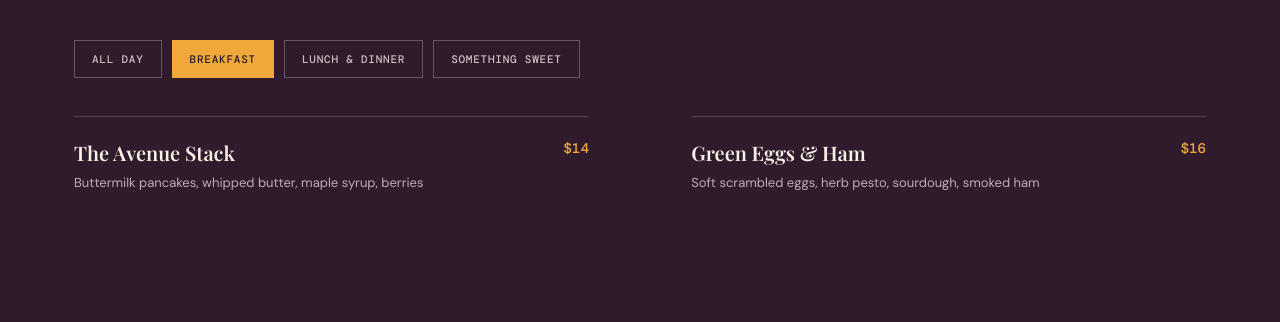
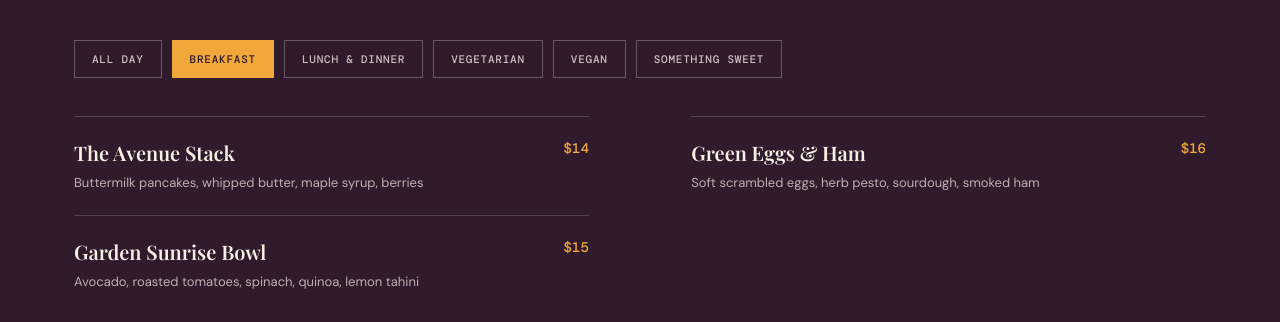
Before and after one commit to Ananya-Adivi/Avenue-Diner, a plain HTML site: page index.html in a window 1280 px wide. Both pictures are taken after a click on the tab "BREAKFAST". Shown: the part 1801-2123 px from the top of the page. Drawn offline with nearby package versions, Linux system fonts and the light colour scheme; grey boxes are pictures that could not be loaded.

Commit message:
Add vegetarian and vegan menu options

```diff
--- a/index.html
+++ b/index.html
@@ -211,17 +211,28 @@
             <button class="tab active" data-category="all" role="tab" aria-selected="true">All day</button>
             <button class="tab" data-category="breakfast" role="tab" aria-selected="false">Breakfast</button>
             <button class="tab" data-category="lunch" role="tab" aria-selected="false">Lunch &amp; dinner</button>
+            <button class="tab" data-category="vegetarian" role="tab" aria-selected="false">Vegetarian</button>
+            <button class="tab" data-category="vegan" role="tab" aria-selected="false">Vegan</button>
             <button class="tab" data-category="sweet" role="tab" aria-selected="false">Something sweet</button>
           </div>
           <div class="menu-list">
             <article class="menu-item" data-category="breakfast"><div><h3>The Avenue Stack</h3><p>Buttermilk pancakes, whipped butter, maple syrup, berries</p></div><span class="price">$14</span></article>
             <article class="menu-item" data-category="breakfast"><div><h3>Green Eggs &amp; Ham</h3><p>Soft scrambled eggs, herb pesto, sourdough, smoked ham</p></div><span class="price">$16</span></article>
+            <article class="menu-item" data-category="breakfast"><div><h3>Garden Sunrise Bowl</h3><p>Avocado, roasted tomatoes, spinach, quinoa, lemon tahini</p></div><span class="price">$15</span></article>
             <article class="menu-item" data-category="lunch"><div><h3>House Cheeseburger</h3><p>Dry-aged beef, American cheese, pickles, special sauce, fries</p></div><span class="price">$19</span></article>
             <article class="menu-item" data-category="lunch"><div><h3>Chicken Schnitzel</h3><p>Crispy chicken, shaved fennel, lemon, warm potato salad</p></div><span class="price">$22</span></article>
             <article class="menu-item" data-category="lunch"><div><h3>Market Caesar</h3><p>Little gem, parmesan, sourdough crumbs, anchovy dressing</p></div><span class="price">$15</span></article>
             <article class="menu-item" data-category="lunch"><div><h3>Midnight Spaghetti</h3><p>Garlic, chili, tomato, basil, pecorino, olive oil</p></div><span class="price">$18</span></article>
+            <article class="menu-item" data-category="vegetarian"><div><h3>Wild Mushroom Risotto</h3><p>Creamy arborio rice, roasted mushrooms, parmesan, thyme</p></div><span class="price">$21</span></article>
+            <article class="menu-item" data-category="vegetarian"><div><h3>Spinach &amp; Ricotta Gnocchi</h3><p>Brown butter sauce, sage, toasted hazelnuts, lemon zest</p></div><span class="price">$20</span></article>
+            <article class="menu-item" data-category="vegetarian"><div><h3>Margherita Flatbread</h3><p>Wood-fired pizza, fresh mozzarella, basil, tomato glaze</p></div><span class="price">$17</span></article>
+            <article class="menu-item" data-category="vegan"><div><h3>Charred Cauliflower Steak</h3><p>Smoky chickpea puree, greens, saffron couscous, herbs</p></div><span class="price">$19</span></article>
+            <article class="menu-item" data-category="vegan"><div><h3>Roasted Beet Quinoa Bowl</h3><p>Beets, greens, roasted pumpkin, citrus vinaigrette, seeds</p></div><span class="price">$18</span></article>
+            <article class="menu-item" data-category="vegan"><div><h3>Smoky Lentil Burger</h3><p>House-made lentil patty, lettuce, tomato, onion, vegan aioli</p></div><span class="price">$17</span></article>
             <article class="menu-item" data-category="sweet"><div><h3>Salted Caramel Pie</h3><p>Silky caramel custard, flaky crust, sea salt, cream</p></div><span class="price">$10</span></article>
             <article class="menu-item" data-category="sweet"><div><h3>Soft Serve Sundae</h3><p>Vanilla soft serve, chocolate shell, roasted peanuts, cherry</p></div><span class="price">$8</span></article>
+            <article class="menu-item" data-category="vegan"><div><h3>Coconut Berry Oat Bowl</h3><p>Oats, coconut milk, berries, chia, maple, toasted almonds</p></div><span class="price">$11</span></article>
+            <article class="menu-item" data-category="vegetarian"><div><h3>Honeycomb Cheesecake</h3><p>Vanilla bean cheesecake, blueberry compote, oat crumble</p></div><span class="price">$12</span></article>
           </div>
         </div>
       </section>
@@ -283,7 +294,8 @@
           item.setAttribute('aria-selected', String(isActive));
         });
         menuItems.forEach((item) => {
-          item.classList.toggle('hidden', category !== 'all' && item.dataset.category !== category);
+          const matches = category === 'all' || item.dataset.category === category;
+          item.classList.toggle('hidden', !matches);
         });
       });
     });
```
